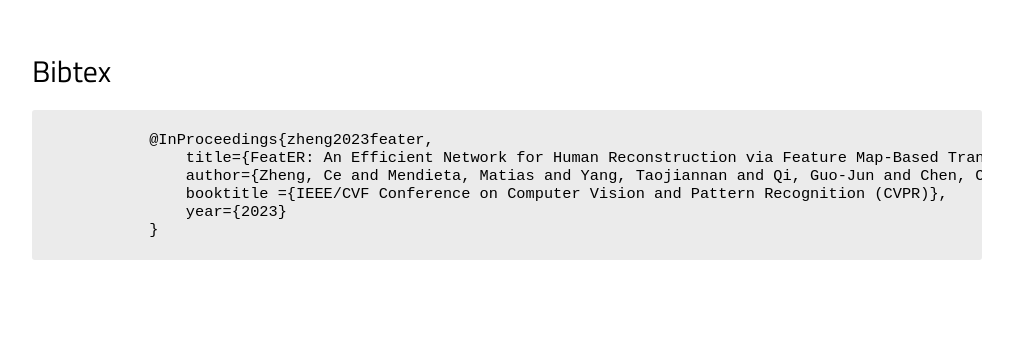
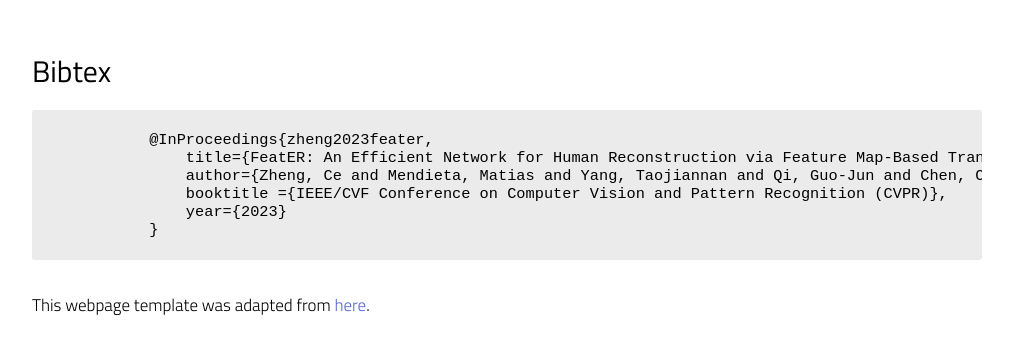
Before and after one commit to zczcwh/feater_page, a plain HTML site: page index.html in a window 1280 px wide. Shown: the part 7559-7909 px from the top of the page, without its empty margins (133-1146 px from the left). Before the commit the page ends 7851 px from the top, so only its background shows below. Drawn offline with nearby package versions, Linux system fonts and the light colour scheme; a script that the page names is missing.

Commit message:
Update index.html

```diff
--- a/index.html
+++ b/index.html
@@ -557,6 +557,9 @@ pre {
     </section>
 
 
+    <section>
+        This webpage template was adapted from <a href='https://nv-tlabs.github.io/LION/'>here</a>.
+    </section>
 
 
 </div>
```
